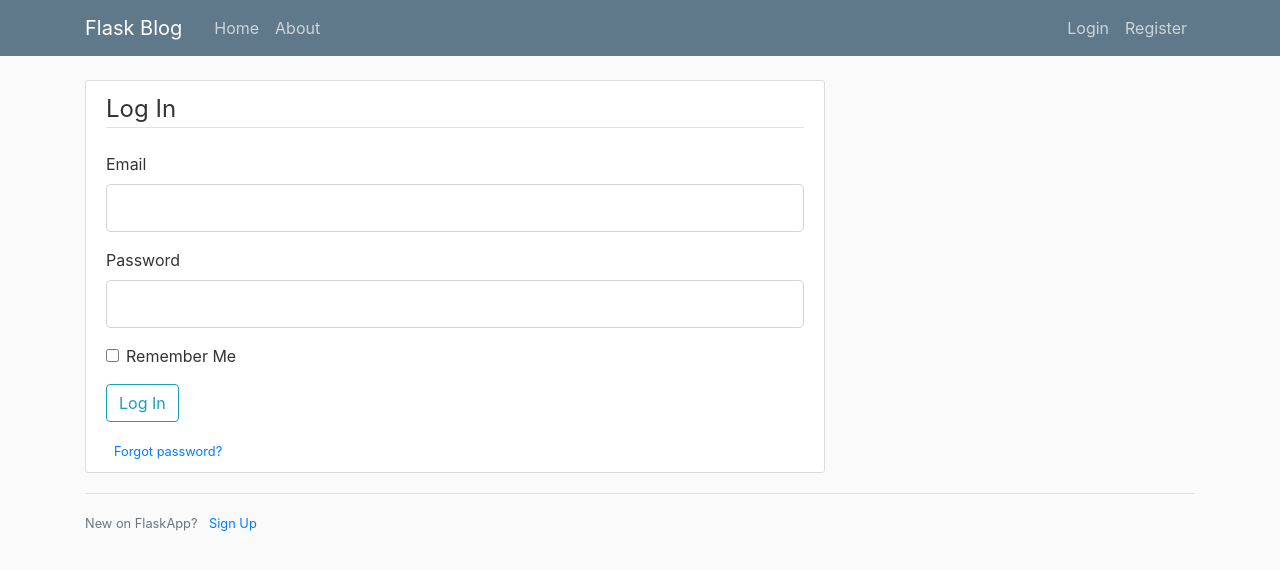
After one commit to RajvardhanPalekar/FlaskApp, a Flask app: page /login in a window 1280 px wide. The commit adds this page. Shown: the top 570 px of the page. Run offline with Flask 2, Linux system fonts and the light colour scheme; some libraries are stand-ins or nearby versions.

Commit message:
Adding login and registration forms

```diff
--- a/app.py
+++ b/app.py
@@ -1,20 +1,23 @@
-from flask import Flask, render_template, url_for
+from flask import Flask, render_template, url_for, flash, redirect
+from forms import RegistrationForm, LoginForm
 app = Flask(__name__)
+
+app.config['SECRET_KEY'] = "d2f5cc0afca8ffb79e5cdc7a39181329"
 
 groups = [
     {
         'name': 'Avengers Family',
-        'admin': 'Tony Stark',
+        'admin': 'starkTony3000',
         'participants': 6
     },
     {
         'name': 'Workout Buddies',
-        'admin': 'Bruce Banner',
+        'admin': 'angryBanner1',
         'participants': 5
     },
     {
         'name': 'Work Friends',
-        'admin': 'Steve Rogers',
+        'admin': 'captain$Rogers',
         'participants': 10
     }
 ]
@@ -28,5 +31,24 @@ def home():
 def about():
     return render_template('about.html', title='About')
 
+@app.route('/register', methods=['GET', 'POST'])
+def register():
+    form = RegistrationForm()
+    if form.validate_on_submit():
+        flash(f'Hello {form.username.data}, Welcome to FlaskApp!', 'success')
+        return redirect(url_for('home'))
+    return render_template('register.html', title='Register', form=form)
+
+@app.route('/login', methods=['GET', 'POST'])
+def login():
+    form = LoginForm()
+    if form.validate_on_submit():
+        if form.email.data == 'admin@flaskapp.com' and  form.password.data == 'password':
+            flash(f'Welcome back admin!', 'success')
+            return redirect(url_for('home'))
+        else:
+            flash(f'Invalid email or password', 'danger')
+    return render_template('login.html', title='Login', form=form)
+
 if __name__ == '__main__':
     app.run(debug=True)
--- /dev/null
+++ b/forms.py
@@ -0,0 +1,21 @@
+from flask_wtf import FlaskForm
+from wtforms import StringField, PasswordField, SubmitField, BooleanField
+from wtforms.validators import DataRequired, Length, Email, EqualTo
+
+
+class RegistrationForm(FlaskForm):
+    username = StringField('Username',
+                           validators=[DataRequired(), Length(min=2, max=20)])
+    email = StringField('Email', validators=[DataRequired(), Email()])
+    password = PasswordField('Password',
+                            validators=[DataRequired(), Length(min=5, max=20)])
+    confirm_password = PasswordField('Confirm Password',
+                            validators=[DataRequired(), Length(min=5, max=20), EqualTo('password')])
+    submit = SubmitField('Sign Up')
+
+class LoginForm(FlaskForm):
+    email = StringField('Email', validators=[DataRequired(), Email()])
+    password = PasswordField('Password',
+                            validators=[DataRequired(), Length(min=5, max=20)])
+    remember = BooleanField('Remember Me')
+    submit = SubmitField('Log In')
--- a/requirements.txt
+++ b/requirements.txt
@@ -0,0 +1,2 @@
+flask
+flask-wtf
--- a/templates/layout.html
+++ b/templates/layout.html
@@ -26,36 +26,30 @@
                 </button>
                 <div class="collapse navbar-collapse" id="navbarToggle">
                     <div class="navbar-nav mr-auto">
-                        <a class="nav-item nav-link" href="/">Home</a>
-                        <a class="nav-item nav-link" href="/about">About</a>
+                        <a class="nav-item nav-link" href="{{ url_for('home') }}">Home</a>
+                        <a class="nav-item nav-link" href="{{ url_for('about') }}">About</a>
                     </div>
                     <!-- Navbar Right Side -->
                     <div class="navbar-nav">
-                        <a class="nav-item nav-link" href="/login">Login</a>
-                        <a class="nav-item nav-link" href="/register">Register</a>
+                        <a class="nav-item nav-link" href="{{ url_for('login') }}">Login</a>
+                        <a class="nav-item nav-link" href="{{ url_for('register') }}">Register</a>
                     </div>
                 </div>
             </div>
         </nav>
     </header>
     <main role="main" class="container">
-        <div class="row">
-            <div class="col-md-8">
-                {% block content %}{% endblock %}
-            </div>
-            <div class="col-md-4">
-                <div class="content-section">
-                    <h3>Upcoming events</h3>
-                    <p class='text-muted'>Not there yet..
-                        <ul class="list-group">
-                            <li class="list-group-item list-group-item-light">Event 1</li>
-                            <li class="list-group-item list-group-item-light">Event 2</li>
-                            <li class="list-group-item list-group-item-light">Event 3</li>
-                            <li class="list-group-item list-group-item-light">View all</li>
-                        </ul>
-                    </p>
-                </div>
-            </div>
+        <div>
+            {% with messages = get_flashed_messages(with_categories=true)%}
+                {% if messages %}
+                    {% for category, message in messages %}
+                        <div class="alert alert-{{ category }}">
+                            {{ message }}
+                        </div>
+                    {% endfor %}
+                {% endif %}
+            {% endwith %}
+            {% block content %}{% endblock %}
         </div>
     </main>
     <!-- Optional JavaScript -->
--- /dev/null
+++ b/templates/login.html
@@ -0,0 +1,52 @@
+{% extends "layout.html" %}
+{% block content %}
+<div class="content-section col-md-8">
+    <form method="POST" action="">
+        {{ form.hidden_tag() }}
+        <fieldset class="form-group">
+            <legend class="border-bottom mb-4">Log In</legend>
+            <div class="form-group">
+                {{ form.email.label(class="form-control-label") }}
+                {% if form.email.errors %}
+                    {{ form.email(class="form-control form-control-lg is-invalid") }}
+                    <div class="invalid-feedback">
+                        {% for error in form.email.errors%}
+                            <span> {{ error }} </span>
+                        {% endfor %}
+                    </div>
+                {% else %}
+                    {{ form.email(class="form-control form-control-lg") }}
+                {% endif %}
+            </div>
+            <div class="form-group">
+                {{ form.password.label(class="form-control-label") }}
+                {% if form.password.errors %}
+                    {{ form.password(class="form-control form-control-lg is-invalid") }}
+                    <div class="invalid-feedback">
+                        {% for error in form.password.errors%}
+                            <span> {{ error }} </span>
+                        {% endfor %}
+                    </div>
+                {% else %}
+                    {{ form.password(class="form-control form-control-lg") }}
+                {% endif %}
+            </div>
+            <div class="form-check">
+                {{ form.remember(class="form-check-input") }}
+                {{ form.remember.label(class="form-check-label") }}
+            </div>
+        </fieldset>
+        <div class="form-group">
+            {{ form.submit(class="btn btn-outline-info") }}
+        </div>
+        <small class="text-muted">
+            <a class="ml-2" href="#">Forgot password?</a>
+        </small>
+    </form>
+</div>
+<div class="border-top pt-3">
+    <small class="text-muted">
+        New on FlaskApp? <a class="ml-2" href="{{ url_for('register') }}">Sign Up</a>
+    </small>
+</div>
+{% endblock content %}
```
Also changed, not shown: templates/home.html (+16 -1 lines), templates/register.html (added, +71 -0 lines).
